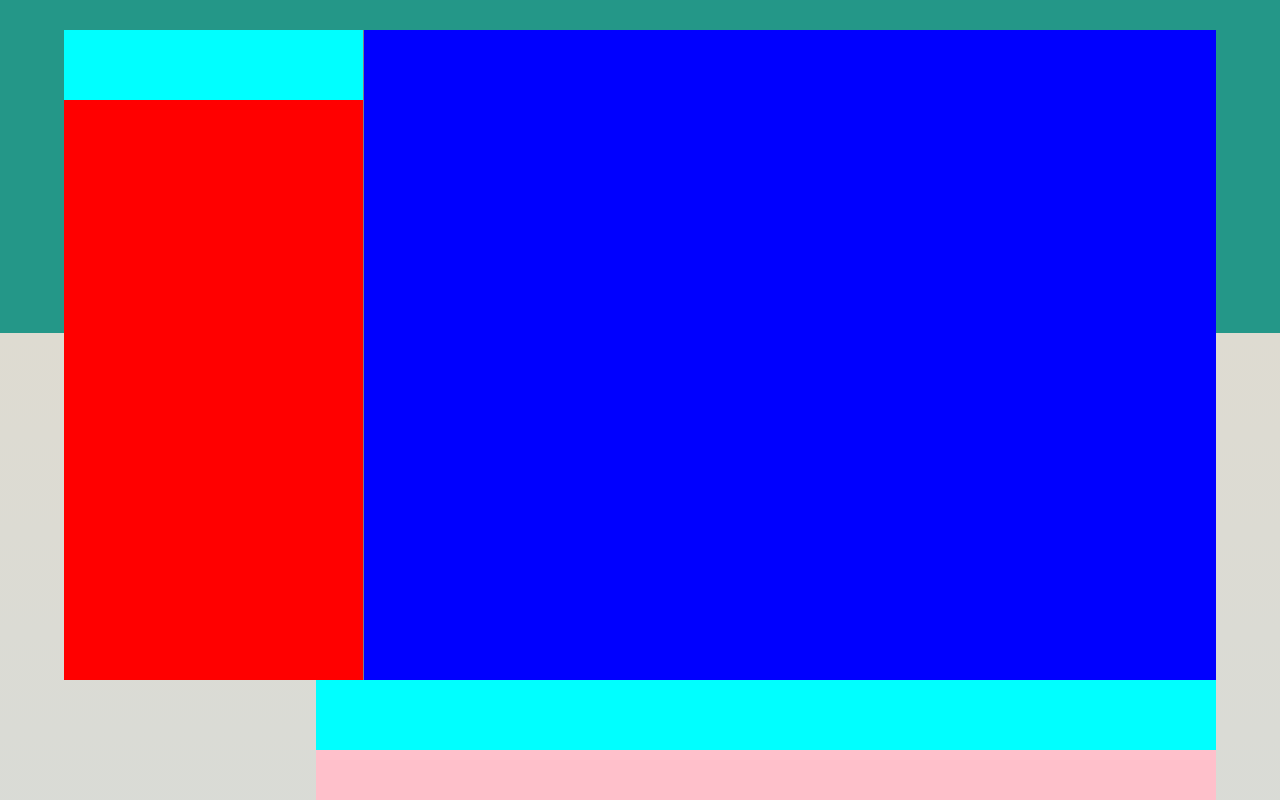
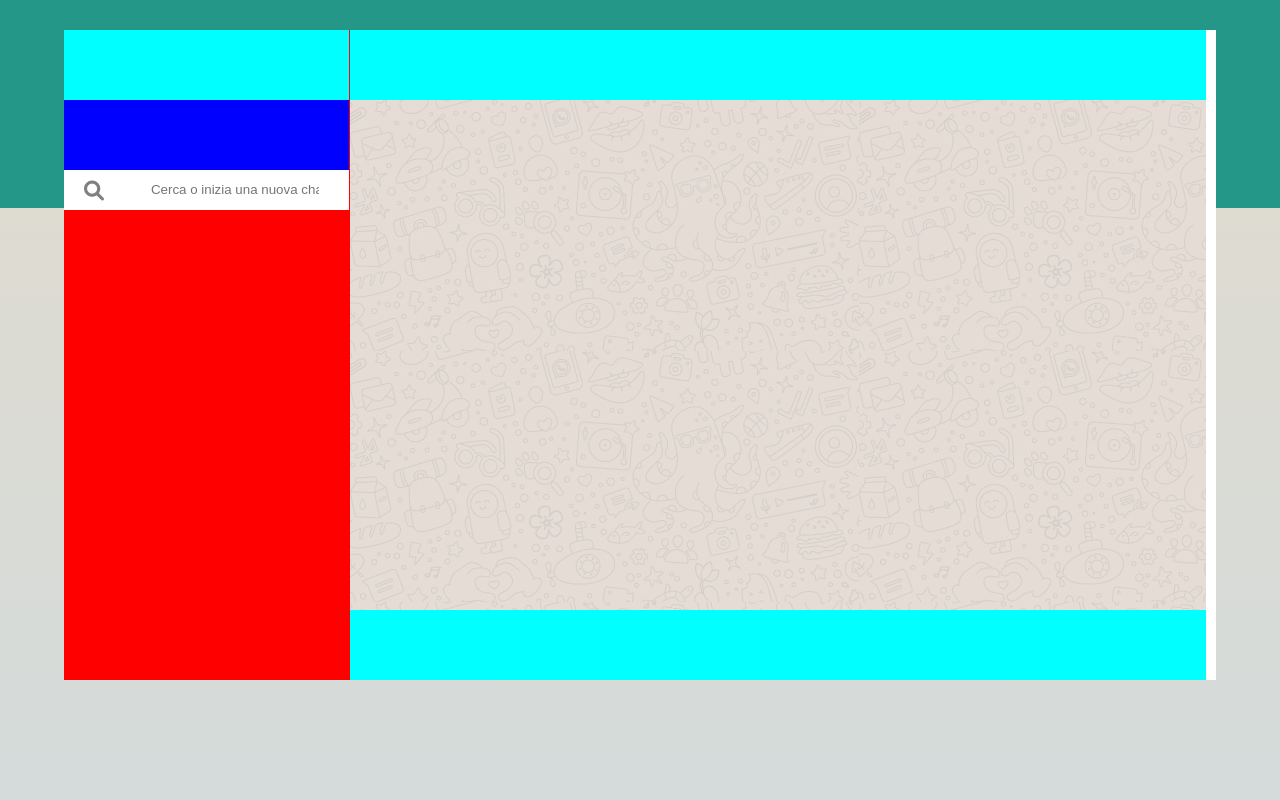
Before and after one commit to GiuliaSardell/vue-boolzapp, a plain HTML site: page Milestone 1/index.html in a window 1280 px wide. Shown: the top 800 px of the page. Drawn offline with nearby package versions, Linux system fonts and the light colour scheme.

Commit message:
struttura input ricerca chat

```diff
--- a/Milestone 1/css/style.css
+++ b/Milestone 1/css/style.css
@@ -28,27 +28,65 @@ body{
   max-width: 90%;
   height: 650px;
   width: 1200px;
-  background-color: blue;
+  /* background-color: blue; */
   margin: 0 auto;
   margin-top: 30px;
+  border-right: 10px solid white;
 }
 
 .left{
   background-color: red;
   height: 650px;
-  width: 300px;
-  border-right: 1px solid grey;
+  width: 25%;
+  border-right: 1px solid transparent;
 }
 
 .right{
-  background-color: pink;
-  height: 650px;
-  width: 900px;
+  height: calc(100% - 70px - 70px);
+  width: 75%;
+
 }
 
-.header-top{
-  z-index: 1000;
-  width: 100%;
+.header-top, .footer{
+  /* width: 100%; */
+  display: flex;
+  flex-wrap: wrap;
+  justify-content: center;
   height: 70px;
   background-color: aqua;
 }
+
+.chat{
+  height: 100%;
+  background-image: url(../img/mine.jpg);
+}
+
+.notifications{
+  height: 70px;
+  background-color: blue;
+}
+
+.ricerca-chat{
+  padding: 10px 30px;
+  width: 80%;
+  border: 0;
+  margin-top: 2px;
+}
+
+.container-input{
+  background-color: white;
+  height: 40px;
+}
+
+.icon{
+  width: 20%;
+  background-color: white;
+  color: grey;
+  padding: 7px 20px;
+  font-size: 20px;
+}
+
+.icon i{
+  padding-top: 4px;
+  cursor: pointer;
+}
--- a/Milestone 1/index.html
+++ b/Milestone 1/index.html
@@ -6,6 +6,8 @@
   <meta name="viewport" content="width=device-width, initial-scale=1.0">
   <title>Document</title>
   <link rel="stylesheet" href="css/style.css">
+
+  <link rel="stylesheet" href="https://cdnjs.cloudflare.com/ajax/libs/font-awesome/6.0.0-beta2/css/all.min.css" integrity="sha512-YWzhKL2whUzgiheMoBFwW8CKV4qpHQAEuvilg9FAn5VJUDwKZZxkJNuGM4XkWuk94WCrrwslk8yWNGmY1EduTA==" crossorigin="anonymous" referrerpolicy="no-referrer" />
 </head>
 <body>
 
@@ -17,9 +19,27 @@
 
         </div>
 
+        <div class="notifications">
+
+        </div>
+        <div class="container-input clearfix">
+          <div class="icon float-left"><i class="fas fa-search"></i></div>
+
+          <input class="ricerca-chat float-right" type="text" placeholder="Cerca o inizia una nuova chat">
+        </div>
+
+
+
       </div>
       <div class="right float-right">
         <div class="header-top">
+
+        </div>
+
+        <div class="chat">
+
+        </div>
+        <div class="footer">
 
         </div>
 
```
Also changed, not shown: Milestone 1/img/avatar_1.jpg (added), Milestone 1/img/avatar_2.jpg (added), Milestone 1/img/avatar_3.jpg (added), Milestone 1/img/avatar_4.jpg (added), Milestone 1/img/avatar_5.jpg (added), Milestone 1/img/avatar_6.jpg (added), Milestone 1/img/avatar_7.jpg (added), Milestone 1/img/avatar_8.jpg (added), Milestone 1/img/avatar_io.jpg (added), Milestone 1/img/mine.jpg (added).
